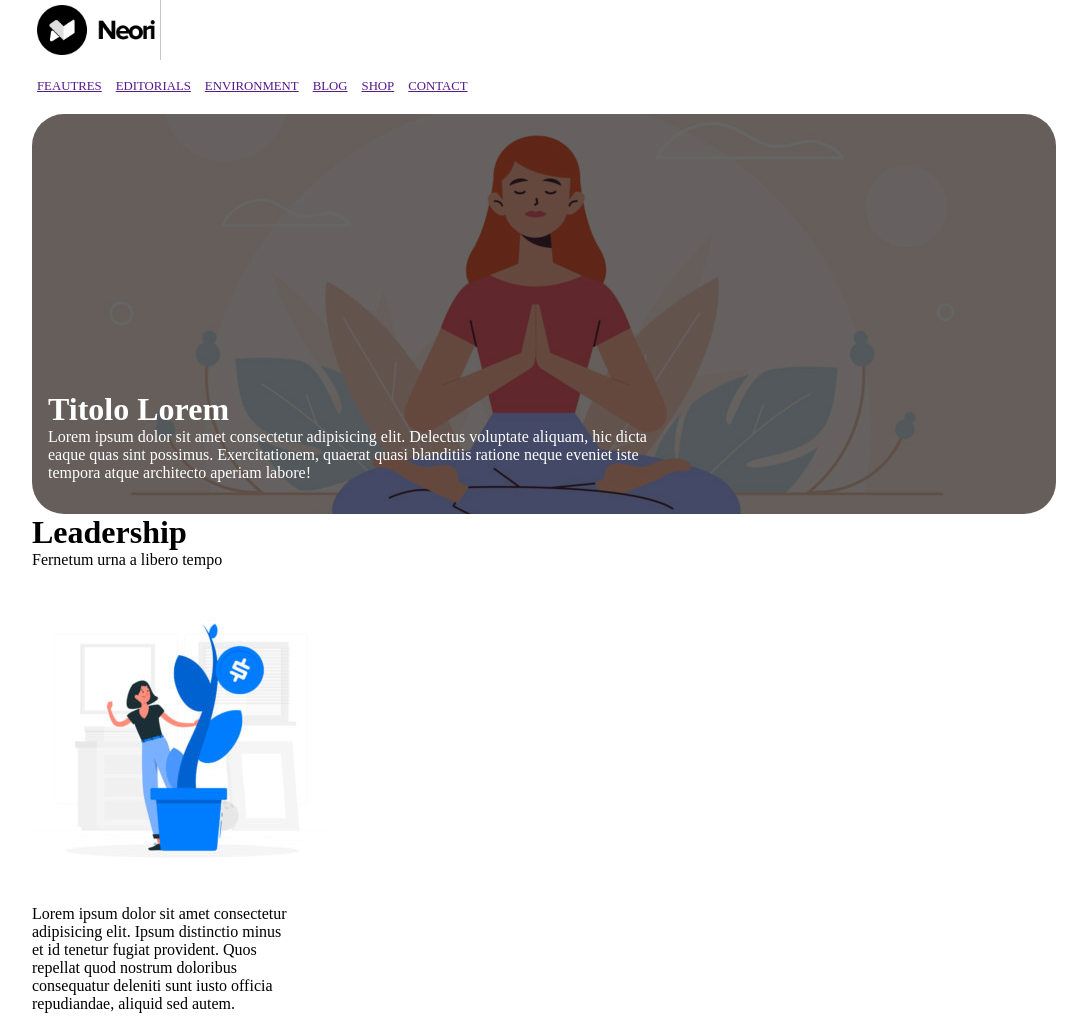
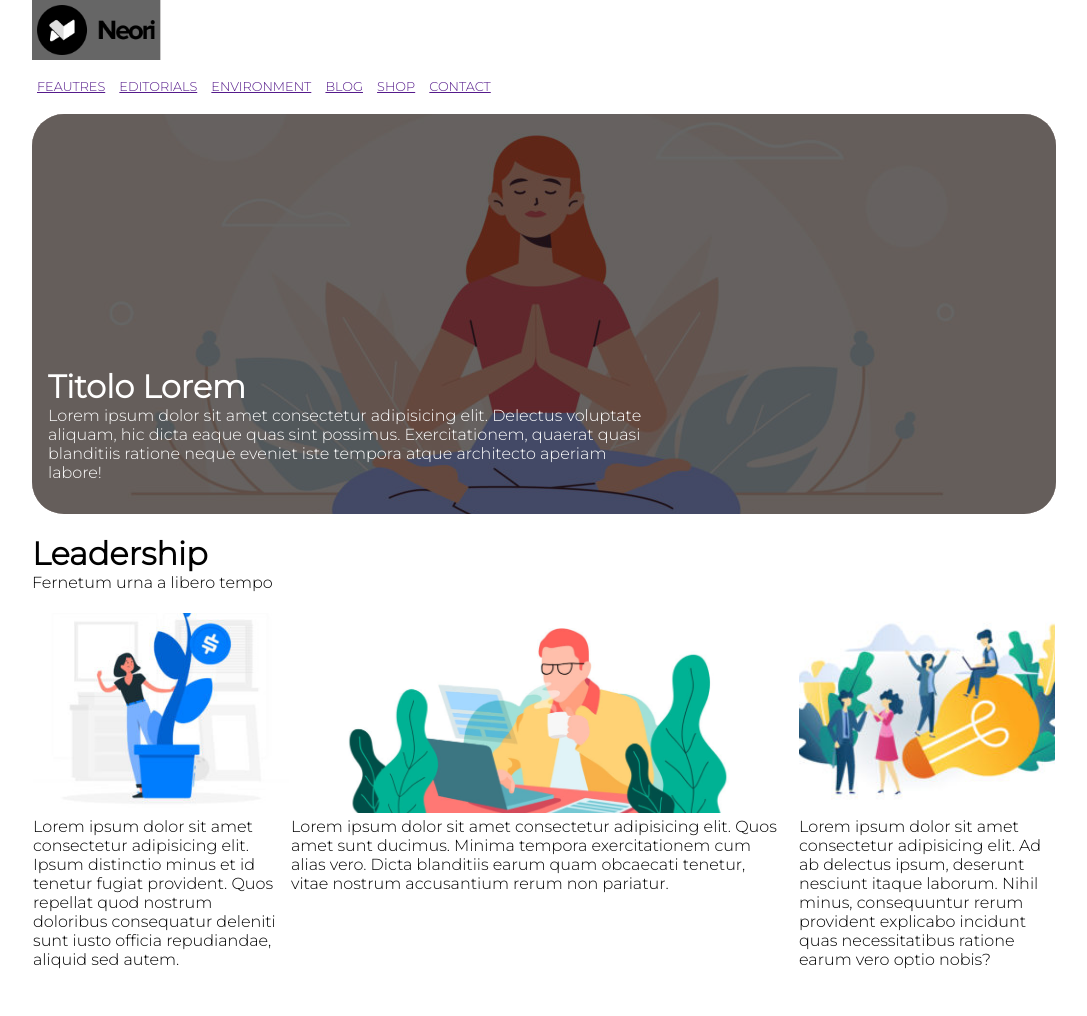
Before and after one commit to StefanoMast/cartella-repo-htmlcss-wp, a plain HTML site: page index.html in a window 1280 px wide. Shown: the top 1016 px of the page, without its empty margins (96-1183 px from the left). After the commit the page ends 970 px from the top, so only its background shows below. Drawn offline with Linux system fonts and the light colour scheme.

Commit message:
inserite immagini, fatto il layout

```diff
--- a/css/style.css
+++ b/css/style.css
@@ -4,6 +4,9 @@
     box-sizing: border-box;
 }
 
+body {
+    font-family: 'Montserrat', sans-serif;
+}
 /* COMMON */
 
 .container {
@@ -27,6 +30,14 @@ li {
     display: inline-block;
     padding: 5px;
     font-size: .8em;
+}
+
+h1 {
+    margin-top: 20px;
+}
+
+.title {
+    margin-bottom: 20px;
 }
 
 .with-layover::before {
@@ -78,17 +89,43 @@ li {
     color: white;
 }
 
+.container {
+    display: block;
+}
+
+.clearfix {
+    content: "";
+    display: table;
+    clear: both;
+}
+
 .first-image {
+    position: relative;
     float: left;
     width: 25%;
+    margin: 1px;
+
+}
+
+.second-image {
+    position: relative;
+    float: right;
+    width: 25%;
+    margin: 1px;
+
 }
 
 .second-banner {
-    width: 50%;
-    height: 50%;
+    position: relative;
+    width: 48%;
+    float: left;
+    margin: 1px;
+
 }
 
-.second-image {
-    float: right;
-    width: 25%;
+img {
+    width: 100%;
+    height: 200px;
+    object-fit: cover;
+    background-color: rgba(0, 0, 0, .6);
 }
--- a/index.html
+++ b/index.html
@@ -6,6 +6,9 @@
     <meta name="viewport" content="width=device-width, initial-scale=1.0">
     <link rel="stylesheet" href="css/style.css">
     <title>Document</title>
+    <link rel="preconnect" href="https://fonts.googleapis.com">
+<link rel="preconnect" href="https://fonts.gstatic.com" crossorigin>
+<link href="https://fonts.googleapis.com/css2?family=Montserrat:wght@300&display=swap" rel="stylesheet">
 </head>
 
 <body>
@@ -34,11 +37,11 @@
                 <p>Lorem ipsum dolor sit amet consectetur adipisicing elit. Delectus voluptate aliquam, hic dicta eaque quas sint possimus. Exercitationem, quaerat quasi blanditiis ratione neque eveniet iste tempora atque architecto aperiam labore!</p>
             </div>
         </div>
-
-        <h1>Leadership</h1>
-        <span>Fernetum urna a libero tempo</span>
-
-        <div class="text-container mt-2">
+        <div class="title">
+            <h1><strong>Leadership</strong></h1>
+            <span>Fernetum urna a libero tempo</span>
+        </div>
+        <div class="clearfix">
             <div class="first-image">
                 <img src="img/img-1.jpg" alt="">
                     <p>Lorem ipsum dolor sit amet consectetur adipisicing elit. Ipsum distinctio minus et id tenetur fugiat provident. Quos repellat quod nostrum doloribus consequatur deleniti sunt iusto officia repudiandae, aliquid sed autem.</p>
```
